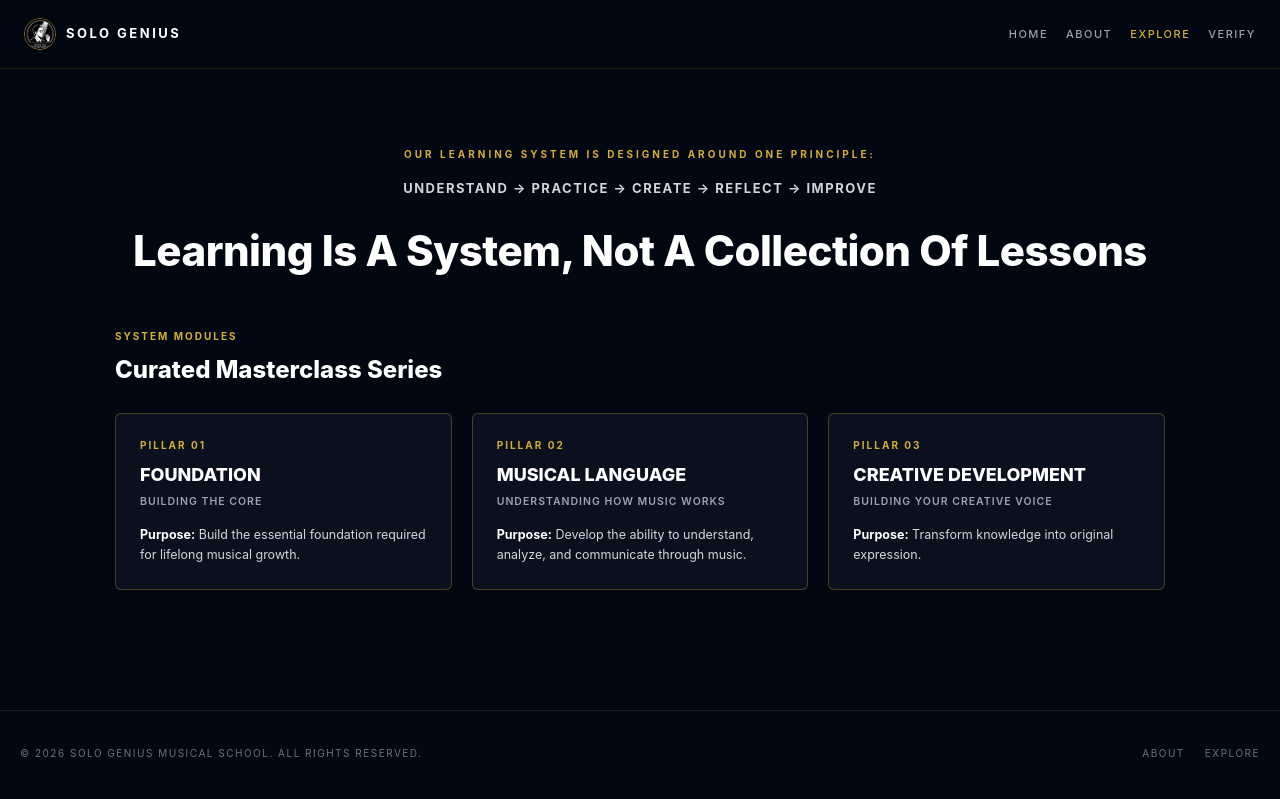
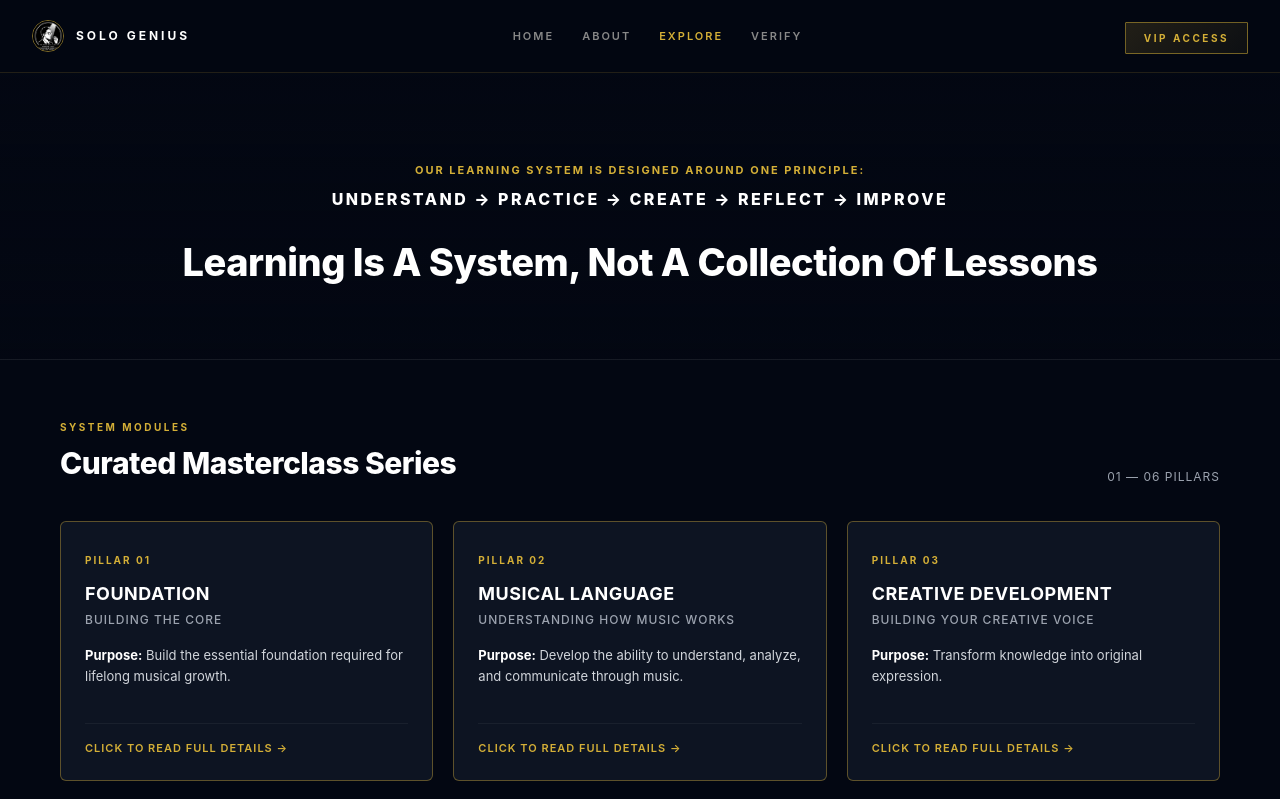
Before and after one commit to yangkarg35-ui/solo-genius, a Next.js app: page /explore in a window 1280 px wide. Shown: the top 799 px of the page. Built offline with nearby package versions, Linux system fonts and the light colour scheme.

Commit message:
Update About and Explore pages with centered luxury navbar and verify links

```diff
--- a/app/about/page.tsx
+++ b/app/about/page.tsx
@@ -136,14 +136,12 @@ export default function AboutPage() {
       overflowX: "hidden",
       width: "100%"
     }}>
-      {/* Luxury Navigation Bar */}
+      {/* Luxury Navigation Bar (Centered Links & High-End Look) */}
       <nav style={{
         display: "flex",
         alignItems: "center",
         justifyContent: "space-between",
-        flexWrap: "wrap",
-        gap: "12px",
-        padding: "18px 24px",
+        padding: "20px 32px",
         width: "100%",
         backgroundColor: "rgba(3, 7, 18, 0.92)",
         backdropFilter: "blur(16px)",
@@ -153,22 +151,48 @@ export default function AboutPage() {
         borderBottom: "1px solid rgba(212, 175, 55, 0.15)",
         boxSizing: "border-box"
       }}>
-        <div style={{ display: "flex", alignItems: "center", gap: "10px" }}>
+        <div style={{ display: "flex", alignItems: "center", gap: "12px" }}>
           <img
             src="/logo.png"
             alt="Solo Genius Logo"
             style={{ width: "32px", height: "32px", borderRadius: "50%", objectFit: "cover", border: "1px solid rgba(212, 175, 55, 0.6)" }}
           />
-          <span style={{ fontSize: "13px", fontWeight: "700", color: "#ffffff", letterSpacing: "2.5px", textTransform: "uppercase" }}>
+          <span style={{ fontSize: "12px", fontWeight: "700", color: "#ffffff", letterSpacing: "3px", textTransform: "uppercase" }}>
             Solo Genius
           </span>
         </div>
 
-        <div style={{ display: "flex", gap: "18px", fontSize: "11px", fontWeight: "500", letterSpacing: "1.5px", color: "#9ca3af", flexWrap: "wrap", alignItems: "center" }}>
-          <a href="/" style={{ color: "inherit", textDecoration: "none" }}>HOME</a>
+        {/* Centered Navigation Links */}
+        <div style={{
+          display: "flex",
+          gap: "28px",
+          fontSize: "11px",
+          fontWeight: "600",
+          letterSpacing: "2px",
+          color: "#888888",
+          alignItems: "center"
+        }}>
+          <a href="/" style={{ color: "inherit", textDecoration: "none", transition: "color 0.2s" }}>HOME</a>
           <a href="/about" style={{ color: "#D4AF37", textDecoration: "none" }}>ABOUT</a>
-          <a href="/explore" style={{ color: "inherit", textDecoration: "none" }}>EXPLORE</a>
-          <a href="#verify" onClick={openVerifyModal} style={{ color: "inherit", textDecoration: "none", cursor: "pointer" }}>VERIFY</a>
+          <a href="/explore" style={{ color: "inherit", textDecoration: "none", transition: "color 0.2s" }}>EXPLORE</a>
+          <a href="/verify" style={{ color: "inherit", textDecoration: "none", transition: "color 0.2s" }}>VERIFY</a>
+        </div>
+
+        <div>
+          <a href="/explore" style={{
+            background: "linear-gradient(135deg, rgba(212,175,55,0.12) 0%, rgba(212,175,55,0.03) 100%)",
+            border: "1px solid rgba(212, 175, 55, 0.4)",
+            padding: "9px 18px",
+            borderRadius: "1px",
+            fontSize: "10px",
+            fontWeight: "700",
+            letterSpacing: "2.5px",
+            color: "#D4AF37",
+            textDecoration: "none",
+            transition: "all 0.3s ease"
+          }}>
+            EXPLORE
+          </a>
         </div>
       </nav>
 
--- a/app/explore/page.tsx
+++ b/app/explore/page.tsx
@@ -2,72 +2,106 @@
 import { useState } from 'react';
 
 export default function ExplorePage() {
-  const [isModalOpen, setIsModalOpen] = useState(false);
-  const [screenshot, setScreenshot] = useState<string | null>(null);
-  const [isConfirmed, setIsConfirmed] = useState(false);
-  const [isLoading, setIsLoading] = useState(false);
+  const [openPillar, setOpenPillar] = useState<number | null>(null);
 
-  const handleFileUpload = (e: React.ChangeEvent<HTMLInputElement>) => {
-    const file = e.target.files?.[0];
-    if (file) {
-      const imageUrl = URL.createObjectURL(file);
-      setScreenshot(imageUrl);
-    }
-  };
-
-  const handleConfirmPayment = async (e: React.FormEvent) => {
-    e.preventDefault();
-    const fileInput = document.querySelector('input[type="file"]') as HTMLInputElement;
-    if (!fileInput.files?.[0]) return;
-
-    setIsLoading(true);
-    const formData = new FormData();
-    formData.append('screenshot', fileInput.files[0]);
-
-    try {
-      const res = await fetch('/api/verify-payment', {
-        method: 'POST',
-        body: formData,
-      });
-
-      if (res.ok) {
-        setIsConfirmed(true);
-      } else {
-        alert('Something went wrong. Please try again.');
-      }
-    } catch (err) {
-      console.error(err);
-      alert('Network error.');
-    } finally {
-      setIsLoading(false);
-    }
-  };
-
-  const openVerifyModal = (e: React.MouseEvent) => {
-    e.preventDefault();
-    setIsConfirmed(false);
-    setScreenshot(null);
-    setIsModalOpen(true);
-  };
-
-  const modules = [
+  const exploreModules = [
     {
-      pillar: "PILLAR 01",
+      code: "PILLAR 01",
       title: "FOUNDATION",
-      subtitle: "BUILDING THE CORE",
-      purpose: "Build the essential foundation required for lifelong musical growth."
+      subtitle: "Building The Core",
+      purpose: "Build the essential foundation required for lifelong musical growth.",
+      includes: [
+        "Music Fundamentals",
+        "Technique",
+        "Practice System",
+        "Musical Awareness",
+        "Learning Habits",
+        "Discipline",
+        "Listening Skills"
+      ]
     },
     {
-      pillar: "PILLAR 02",
+      code: "PILLAR 02",
       title: "MUSICAL LANGUAGE",
-      subtitle: "UNDERSTANDING HOW MUSIC WORKS",
-      purpose: "Develop the ability to understand, analyze, and communicate through music."
+      subtitle: "Understanding How Music Works",
+      purpose: "Develop the ability to understand, analyze, and communicate through music.",
+      includes: [
+        "Music Theory",
+        "Rhythm",
+        "Melody",
+        "Harmony",
+        "Chords",
+        "Scales",
+        "Ear Training",
+        "Arrangement Concepts"
+      ],
+      transformation: "Player → Musician"
     },
     {
-      pillar: "PILLAR 03",
+      code: "PILLAR 03",
       title: "CREATIVE DEVELOPMENT",
-      subtitle: "BUILDING YOUR CREATIVE VOICE",
-      purpose: "Transform knowledge into original expression."
+      subtitle: "Building Your Creative Voice",
+      purpose: "Transform knowledge into original expression.",
+      includes: [
+        "Creativity Framework",
+        "Composition",
+        "Songwriting",
+        "Improvisation",
+        "Experimentation",
+        "Musical Identity",
+        "Idea Development"
+      ],
+      transformation: "Musician → Creator"
+    },
+    {
+      code: "PILLAR 04",
+      title: "ARTISTIC MASTERY",
+      subtitle: "Developing Your Craft",
+      purpose: "Refine skills and develop personal artistic standards.",
+      includes: [
+        "Advanced Technique",
+        "Style Development",
+        "Performance",
+        "Interpretation",
+        "Expression",
+        "Tone",
+        "Arrangement Mastery"
+      ],
+      transformation: "Creator → Artist"
+    },
+    {
+      code: "PILLAR 05",
+      title: "CREATOR IDENTITY",
+      subtitle: "Becoming The Person Behind The Work",
+      purpose: "Develop the mindset and identity required for long-term creative success.",
+      includes: [
+        "Creative Philosophy",
+        "Critical Thinking",
+        "Self Direction",
+        "Leadership",
+        "Lifelong Learning",
+        "Contribution",
+        "Legacy"
+      ]
+    },
+    {
+      code: "PILLAR 06",
+      title: "MASTERY",
+      subtitle: "Systematic Execution & Growth",
+      purpose: "Lock in rigorous daily systems, performance reviews, and long-term optimization.",
+      includes: [
+        "Deliberate Practice",
+        "Habit System",
+        "Practice Journal",
+        "Goal System",
+        "Measurement",
+        "Performance Review",
+        "Reflection",
+        "Optimization",
+        "Recovery",
+        "Long-term Planning"
+      ],
+      transformation: "Artist → Master"
     }
   ];
 
@@ -81,14 +115,12 @@ export default function ExplorePage() {
       overflowX: "hidden",
       width: "100%"
     }}>
-      {/* Luxury Navigation Bar */}
+      {/* Luxury Navigation Bar with VERIFY Link */}
       <nav style={{
         display: "flex",
         alignItems: "center",
         justifyContent: "space-between",
-        flexWrap: "wrap",
-        gap: "12px",
-        padding: "18px 24px",
+        padding: "20px 32px",
         width: "100%",
         backgroundColor: "rgba(3, 7, 18, 0.92)",
         backdropFilter: "blur(16px)",
@@ -98,218 +130,155 @@ export default function ExplorePage() {
         borderBottom: "1px solid rgba(212, 175, 55, 0.15)",
         boxSizing: "border-box"
       }}>
-        <div style={{ display: "flex", alignItems: "center", gap: "10px" }}>
+        <div style={{ display: "flex", alignItems: "center", gap: "12px" }}>
           <img
             src="/logo.png"
             alt="Solo Genius Logo"
             style={{ width: "32px", height: "32px", borderRadius: "50%", objectFit: "cover", border: "1px solid rgba(212, 175, 55, 0.6)" }}
           />
-          <span style={{ fontSize: "13px", fontWeight: "700", color: "#ffffff", letterSpacing: "2.5px", textTransform: "uppercase" }}>
+          <span style={{ fontSize: "12px", fontWeight: "700", color: "#ffffff", letterSpacing: "3px", textTransform: "uppercase" }}>
             Solo Genius
           </span>
         </div>
 
-        <div style={{ display: "flex", gap: "18px", fontSize: "11px", fontWeight: "500", letterSpacing: "1.5px", color: "#9ca3af", flexWrap: "wrap", alignItems: "center" }}>
+        {/* Centered Navigation Links with VERIFY */}
+        <div style={{
+          display: "flex",
+          gap: "28px",
+          fontSize: "11px",
+          fontWeight: "600",
+          letterSpacing: "2px",
+          color: "#888888",
+          alignItems: "center",
+          flexWrap: "wrap"
+        }}>
           <a href="/" style={{ color: "inherit", textDecoration: "none" }}>HOME</a>
           <a href="/about" style={{ color: "inherit", textDecoration: "none" }}>ABOUT</a>
           <a href="/explore" style={{ color: "#D4AF37", textDecoration: "none" }}>EXPLORE</a>
-          <a href="#verify" onClick={openVerifyModal} style={{ color: "inherit", textDecoration: "none", cursor: "pointer" }}>VERIFY</a>
+          <a href="/verify" style={{ color: "inherit", textDecoration: "none" }}>VERIFY</a>
+        </div>
+
+        <div>
+          <a href="/verify" style={{
+            background: "linear-gradient(135deg, rgba(212,175,55,0.15) 0%, rgba(212,175,55,0.05) 100%)",
+            border: "1px solid rgba(212, 175, 55, 0.5)",
+            padding: "9px 18px",
+            borderRadius: "1px",
+            fontSize: "10px",
+            fontWeight: "700",
+            letterSpacing: "2.5px",
+            color: "#D4AF37",
+            textDecoration: "none"
+          }}>
+            VIP ACCESS
+          </a>
         </div>
       </nav>
 
-      {/* Hero Section */}
-      <section style={{ maxWidth: "1200px", margin: "0 auto", padding: "140px 20px 60px", textAlign: "center", boxSizing: "border-box" }}>
-        <span style={{ color: "#D4AF37", textTransform: "uppercase", fontSize: "10px", letterSpacing: "3px", fontWeight: "700" }}>
-          Our Learning System Is Designed Around One Principle:
+      {/* Hero Header */}
+      <section style={{
+        minHeight: "45vh",
+        display: "flex",
+        flexDirection: "column",
+        alignItems: "center",
+        justifyContent: "center",
+        textAlign: "center",
+        padding: "130px 20px 40px",
+        borderBottom: "1px solid rgba(255, 255, 255, 0.08)",
+        background: "linear-gradient(180deg, rgba(3,7,18,0.2) 0%, rgba(3,7,18,0.95) 100%)",
+        boxSizing: "border-box"
+      }}>
+        <span style={{
+          color: "#D4AF37",
+          textTransform: "uppercase",
+          fontSize: "11px",
+          letterSpacing: "2px",
+          fontWeight: "700",
+          marginBottom: "15px",
+          maxWidth: "900px",
+          lineHeight: "1.7",
+          padding: "0 10px"
+        }}>
+          Our learning system is designed around one principle:<br/>
+          <span style={{ fontSize: "clamp(13px, 3vw, 16px)", letterSpacing: "2.5px", fontWeight: "800", color: "#ffffff", display: "inline-block", marginTop: "6px" }}>
+            UNDERSTAND → PRACTICE → CREATE → REFLECT → IMPROVE
           </span>
-        <p style={{ fontSize: "13px", fontWeight: "700", color: "#d1d5db", letterSpacing: "1.5px", margin: "15px 0 20px 0" }}>
-          UNDERSTAND → PRACTICE → CREATE → REFLECT → IMPROVE
-        </p>
-        <h1 style={{ fontSize: "clamp(26px, 4.5vw, 42px)", fontWeight: "800", letterSpacing: "-0.5px", margin: "0 0 40px 0", color: "#ffffff" }}>
+        </span>
+        <h1 style={{ fontSize: "clamp(26px, 5vw, 38px)", fontWeight: "800", letterSpacing: "-0.5px", color: "#ffffff", margin: "10px 0 0 0", maxWidth: "950px", lineHeight: "1.3", padding: "0 10px" }}>
           Learning Is A System, Not A Collection Of Lessons
         </h1>
+      </section>
 
-        <div style={{ textAlign: "left", maxWidth: "1050px", margin: "0 auto" }}>
-          <span style={{ color: "#D4AF37", fontSize: "10px", fontWeight: "700", letterSpacing: "2px", textTransform: "uppercase" }}>
+      {/* Explore Grid */}
+      <section style={{ maxWidth: "1200px", margin: "0 auto", padding: "60px 20px", boxSizing: "border-box" }}>
+        <div style={{ display: "flex", justifyContent: "space-between", alignItems: "flex-end", marginBottom: "35px", flexWrap: "wrap", gap: "10px" }}>
+          <div>
+            <h3 style={{ color: "#D4AF37", textTransform: "uppercase", fontSize: "10px", letterSpacing: "2.5px", marginBottom: "6px", fontWeight: "700" }}>
               System Modules
-          </span>
-          <h2 style={{ fontSize: "24px", fontWeight: "800", color: "#ffffff", margin: "6px 0 25px 0" }}>
+            </h3>
+            <h2 style={{ fontSize: "clamp(22px, 4vw, 30px)", fontWeight: "800", letterSpacing: "-0.5px", margin: 0 }}>
               Curated Masterclass Series
             </h2>
+          </div>
+          <span style={{ color: "#9ca3af", fontSize: "12px", letterSpacing: "1px" }}>01 — 06 PILLARS</span>
+        </div>
 
-          <div style={{ display: "grid", gridTemplateColumns: "repeat(auto-fit, minmax(300px, 1fr))", gap: "20px" }}>
-            {modules.map((mod, idx) => (
-              <div key={idx} style={{
-                backgroundColor: "rgba(17, 24, 39, 0.6)",
-                border: "1px solid rgba(212, 175, 55, 0.3)",
+        <div style={{ display: "grid", gridTemplateColumns: "repeat(auto-fit, minmax(280px, 1fr))", gap: "20px" }}>
+          {exploreModules.map((item, idx) => {
+            const isOpen = openPillar === idx;
+            return (
+              <div key={idx} onClick={() => setOpenPillar(isOpen ? null : idx)} style={{
+                backgroundColor: "rgba(17, 24, 39, 0.8)",
+                border: isOpen ? "1px solid rgba(212, 175, 55, 0.8)" : "1px solid rgba(212, 175, 55, 0.4)",
                 borderRadius: "6px",
                 padding: "24px",
                 display: "flex",
                 flexDirection: "column",
                 justifyContent: "space-between",
+                cursor: "pointer",
+                transition: "all 0.3s ease",
                 boxSizing: "border-box"
               }}>
                 <div>
-                  <span style={{ color: "#D4AF37", fontSize: "10px", fontWeight: "700", letterSpacing: "2px", display: "block", marginBottom: "8px" }}>
-                    {mod.pillar}
-                  </span>
-                  <h3 style={{ fontSize: "18px", fontWeight: "800", color: "#ffffff", margin: "0 0 6px 0" }}>
-                    {mod.title}
+                  <span style={{ color: "#D4AF37", fontSize: "10px", fontWeight: "700", letterSpacing: "2px" }}>{item.code}</span>
+                  <h3 style={{ fontSize: "18px", fontWeight: "700", margin: "10px 0 4px 0", color: "#ffffff", letterSpacing: "0.5px" }}>
+                    {item.title}
                   </h3>
-                  <span style={{ color: "#9ca3af", fontSize: "10.5px", fontWeight: "600", letterSpacing: "1px", textTransform: "uppercase", display: "block", marginBottom: "16px" }}>
-                    {mod.subtitle}
-                  </span>
-                  <p style={{ color: "#d1d5db", fontSize: "12.5px", lineHeight: "1.6", margin: 0 }}>
-                    <strong style={{ color: "#ffffff" }}>Purpose:</strong> {mod.purpose}
+                  <p style={{ color: "#9ca3af", fontSize: "12px", fontWeight: "500", letterSpacing: "1px", textTransform: "uppercase", marginBottom: "16px" }}>
+                    {item.subtitle}
                   </p>
-                </div>
-              </div>
+                  <p style={{ color: "#d1d5db", fontSize: "13px", lineHeight: "1.6", margin: "0 0 16px 0" }}>
+                    <strong style={{ color: "#ffffff" }}>Purpose:</strong> {item.purpose}
+                  </p>
+
+                  {isOpen && (
+                    <div style={{ marginTop: "16px", paddingTop: "16px", borderTop: "1px solid rgba(255,255,255,0.1)" }}>
+                      <p style={{ color: "#D4AF37", fontSize: "11px", fontWeight: "700", letterSpacing: "1px", marginBottom: "8px" }}>INCLUDES:</p>
+                      <ul style={{ margin: 0, paddingLeft: "18px", color: "#e5e7eb", fontSize: "12.5px", lineHeight: "1.7", marginBottom: item.transformation ? "16px" : "0" }}>
+                        {item.includes?.map((subItem, sIdx) => (
+                          <li key={sIdx}>{subItem}</li>
                         ))}
-          </div>
-        </div>
-      </section>
-
-      {/* Payment / Verification Modal */}
-      {isModalOpen && (
-        <div style={{
-          position: "fixed",
-          top: 0,
-          left: 0,
-          width: "100%",
-          height: "100%",
-          backgroundColor: "rgba(3, 7, 18, 0.85)",
-          backdropFilter: "blur(8px)",
-          display: "flex",
-          justifyContent: "center",
-          alignItems: "center",
-          zIndex: 1000,
-          padding: "15px",
-          boxSizing: "border-box"
-        }}>
-          <div style={{
-            backgroundColor: "#111827",
-            border: "1px solid rgba(212, 175, 55, 0.4)",
-            borderRadius: "6px",
-            padding: "24px 20px",
-            width: "100%",
-            maxWidth: "450px",
-            maxHeight: "90vh",
-            overflowY: "auto",
-            boxShadow: "0 20px 25px -5px rgba(0, 0, 0, 0.5)",
-            position: "relative",
-            boxSizing: "border-box"
-          }}>
-            <button
-              onClick={() => setIsModalOpen(false)}
-              style={{
-                position: "absolute",
-                top: "16px",
-                right: "16px",
-                background: "transparent",
-                border: "none",
-                color: "#9ca3af",
-                fontSize: "16px",
-                cursor: "pointer",
-                padding: "4px"
-              }}
-            >
-              ✕
-            </button>
-
-            {!isConfirmed ? (
-              <div>
-                <span style={{ color: "#D4AF37", fontSize: "10px", fontWeight: "700", letterSpacing: "2px", textTransform: "uppercase" }}>
-                  SECURE ACCESS GATEWAY
-                </span>
-                <h2 style={{ fontSize: "19px", fontWeight: "700", color: "#ffffff", margin: "8px 0 16px 0" }}>
-                  KBZ Pay Transfer
-                </h2>
-
-                <div style={{ backgroundColor: "rgba(3, 7, 18, 0.6)", border: "1px solid rgba(255, 255, 255, 0.1)", borderRadius: "6px", padding: "14px", marginBottom: "16px" }}>
-                  <p style={{ color: "#9ca3af", fontSize: "12px", margin: "0 0 4px 0" }}>Account Name: <strong style={{ color: "#ffffff" }}>Yan Kha</strong></p>
-                  <p style={{ color: "#9ca3af", fontSize: "12px", margin: 0 }}>KPay Number: <strong style={{ color: "#D4AF37", fontSize: "14px", letterSpacing: "1px" }}>09971097886</strong></p>
-                </div>
-
-                <form onSubmit={handleConfirmPayment} style={{ display: "flex", flexDirection: "column", gap: "14px" }}>
-                  <div>
-                    <label style={{ display: "block", color: "#d1d5db", fontSize: "11px", marginBottom: "6px", fontWeight: "500" }}>
-                      Upload Payment Screenshot
-                    </label>
-                    <input
-                      type="file"
-                      accept="image/*"
-                      onChange={handleFileUpload}
-                      required
-                      style={{
-                        width: "100%",
-                        color: "#9ca3af",
-                        fontSize: "11px",
-                        padding: "8px",
-                        backgroundColor: "rgba(3, 7, 18, 0.4)",
-                        border: "1px dashed rgba(212, 175, 55, 0.4)",
-                        borderRadius: "4px",
-                        boxSizing: "border-box"
-                      }}
-                    />
-                  </div>
-
-                  {screenshot && (
-                    <div style={{ maxHeight: "120px", overflow: "hidden", borderRadius: "4px", border: "1px solid rgba(255,255,255,0.1)" }}>
-                      <img src={screenshot} alt="Preview" style={{ width: "100%", objectFit: "cover" }} />
-                    </div>
+                      </ul>
+                      {item.transformation && (
+                        <>
+                          <p style={{ color: "#D4AF37", fontSize: "11px", fontWeight: "700", letterSpacing: "1px", marginBottom: "4px" }}>TRANSFORMATION:</p>
+                          <p style={{ color: "#ffffff", fontSize: "13px", fontWeight: "600", margin: 0 }}>{item.transformation}</p>
+                        </>
                       )}
-
-                  <button
-                    type="submit"
-                    disabled={isLoading}
-                    style={{
-                      backgroundColor: "#D4AF37",
-                      color: "#030712",
-                      border: "none",
-                      padding: "12px",
-                      borderRadius: "4px",
-                      fontWeight: "700",
-                      fontSize: "12px",
-                      letterSpacing: "1px",
-                      cursor: isLoading ? "not-allowed" : "pointer",
-                      opacity: isLoading ? 0.7 : 1,
-                      marginTop: "6px",
-                      width: "100%"
-                    }}
-                  >
-                    {isLoading ? "SENDING TO BOSS..." : "CONFIRM PAYMENT"}
-                  </button>
-                </form>
-              </div>
-            ) : (
-              <div style={{ textAlign: "center", padding: "15px 0" }}>
-                <div style={{ fontSize: "38px", marginBottom: "12px" }}>✨</div>
-                <h2 style={{ fontSize: "19px", fontWeight: "700", color: "#ffffff", marginBottom: "8px" }}>
-                  Payment Submitted Successfully
-                </h2>
-                <p style={{ color: "#9ca3af", fontSize: "12px", lineHeight: "1.5", marginBottom: "20px" }}>
-                  Your screenshot has been sent directly to Boss&apos;s Telegram. Access will be verified shortly.
-                </p>
-                <button
-                  onClick={() => setIsModalOpen(false)}
-                  style={{
-                    backgroundColor: "transparent",
-                    color: "#D4AF37",
-                    border: "1px solid rgba(212, 175, 55, 0.6)",
-                    padding: "9px 20px",
-                    borderRadius: "4px",
-                    fontWeight: "600",
-                    fontSize: "11px",
-                    cursor: "pointer"
-                  }}
-                >
-                  CLOSE WINDOW
-                </button>
                     </div>
                   )}
                 </div>
+
+                <div style={{ marginTop: "20px", paddingTop: "16px", borderTop: "1px solid rgba(255,255,255,0.05)", display: "flex", justifyContent: "space-between", alignItems: "center" }}>
+                  <span style={{ color: "#D4AF37", fontSize: "11px", fontWeight: "600", letterSpacing: "1px" }}>
+                    {isOpen ? "CLOSE DETAILS" : "CLICK TO READ FULL DETAILS →"}
+                  </span>
                 </div>
-      )}
+              </div>
+            );
+          })}
+        </div>
+      </section>
 
       {/* Footer */}
       <footer style={{
@@ -324,13 +293,13 @@ export default function ExplorePage() {
         fontSize: "10px",
         letterSpacing: "1.5px",
         boxSizing: "border-box",
-        textAlign: "center",
-        marginTop: "60px"
+        textAlign: "center"
       }}>
         <p style={{ margin: 0 }}>© 2026 SOLO GENIUS MUSICAL SCHOOL. ALL RIGHTS RESERVED.</p>
         <div style={{ display: "flex", gap: "20px" }}>
           <a href="/about" style={{ color: "inherit", textDecoration: "none" }}>ABOUT</a>
-          <a href="/explore" style={{ color: "inherit", textDecoration: "none" }}>EXPLORE</a>
+          <a href="/verify" style={{ color: "inherit", textDecoration: "none" }}>VERIFY</a>
+          <a href="/" style={{ color: "inherit", textDecoration: "none" }}>HOME</a>
         </div>
       </footer>
     </div>
```
Lines whose indentation alone changed are shown as unchanged.
